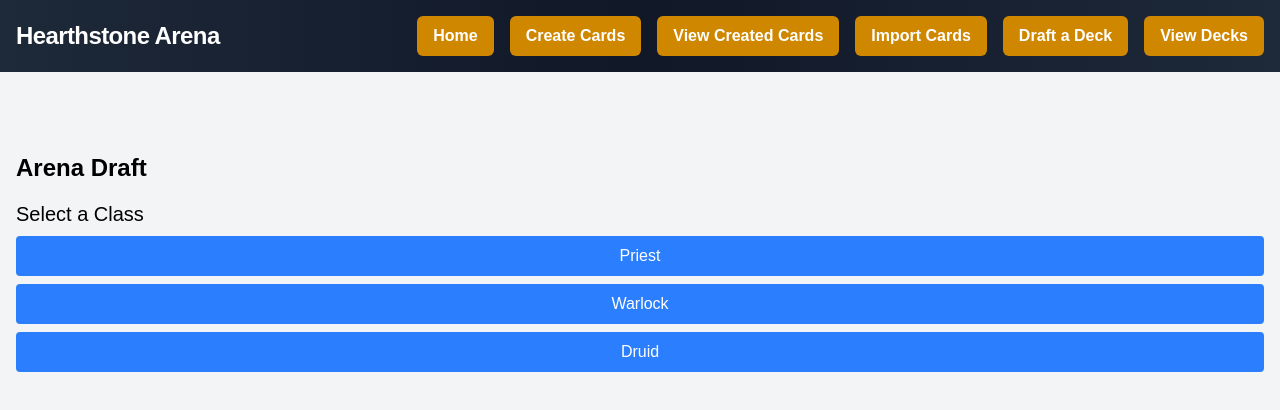
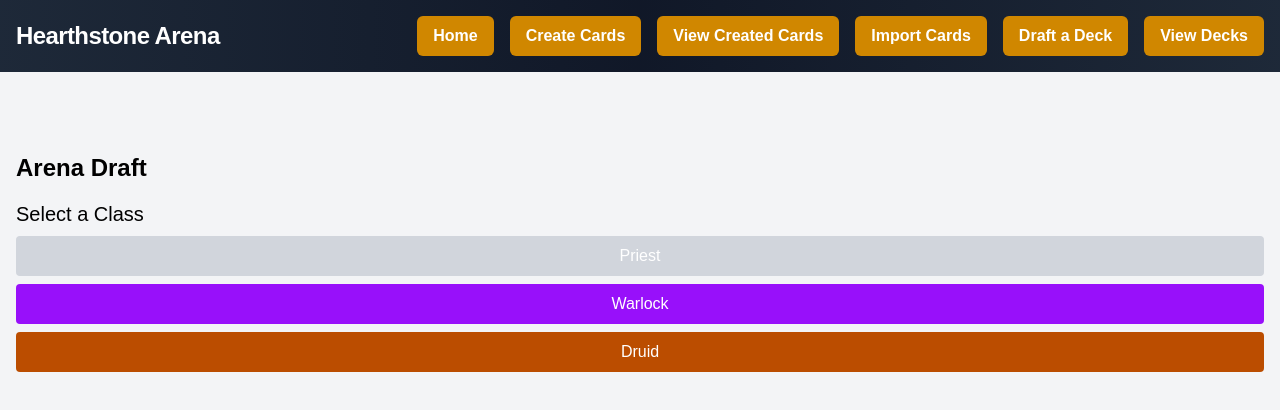
Before and after one commit to lushi-liu/hearthstone-custom-arena, a Next.js app: page /draft-deck in a window 1280 px wide. Shown: the top 410 px of the page. Built offline with nearby package versions, Linux system fonts and the light colour scheme.

Commit message:
added color to the buttons for each of the 9 calsses when selecting them for drafting a deck

```diff
--- a/src/app/draft-deck/page.tsx
+++ b/src/app/draft-deck/page.tsx
@@ -51,6 +51,18 @@
     "Warlock",
     "Warrior",
   ];
+
+  const classColors: { [key: string]: { bg: string; hover: string } } = {
+    Mage: { bg: "bg-blue-300", hover: "hover:bg-blue-400" },
+    Shaman: { bg: "bg-blue-700", hover: "hover:bg-blue-800" },
+    Druid: { bg: "bg-amber-700", hover: "hover:bg-amber-800" },
+    Paladin: { bg: "bg-yellow-400", hover: "hover:bg-yellow-500" },
+    Warrior: { bg: "bg-red-600", hover: "hover:bg-red-700" },
+    Hunter: { bg: "bg-green-500", hover: "hover:bg-green-600" },
+    Priest: { bg: "bg-gray-300", hover: "hover:bg-gray-400" },
+    Rogue: { bg: "bg-gray-900", hover: "hover:bg-gray-950" },
+    Warlock: { bg: "bg-purple-600", hover: "hover:bg-purple-700" },
+  };
 
   const getRandomClasses = () => {
     const shuffled = [...allClasses].sort(() => Math.random() - 0.5);
@@ -187,7 +199,9 @@
               <button
                 key={cls}
                 onClick={() => handleClassSelect(cls)}
-                className="w-full p-2 bg-blue-500 text-white rounded hover:bg-blue-600"
+                className={`w-full p-2 text-white rounded ${
+                  classColors[cls]?.bg || "bg-blue-500"
+                } ${classColors[cls]?.hover || "hover:bg-blue-600"}`}
               >
                 {cls}
               </button>
--- a/src/app/page.tsx
+++ b/src/app/page.tsx
@@ -39,10 +39,11 @@
 
   return (
     <div className="min-h-screen bg-gray-100 text-black pt-16 flex flex-col items-center justify-center">
-      <h1 className="text-4xl font-bold mb-4">Welcome to Hearthstone Arena!</h1>
+      <h1 className="text-4xl font-bold mb-4">
+        Welcome to Hearthstone Playground!
+      </h1>
       <p className="text-lg mb-6 text-center max-w-md">
-        Draft your ultimate TGT-era deck with 3 random class choices and a
-        strategic mana curve.
+        Arena draft simulator and card creation
       </p>
       <Link
         href="/draft-deck"
```
